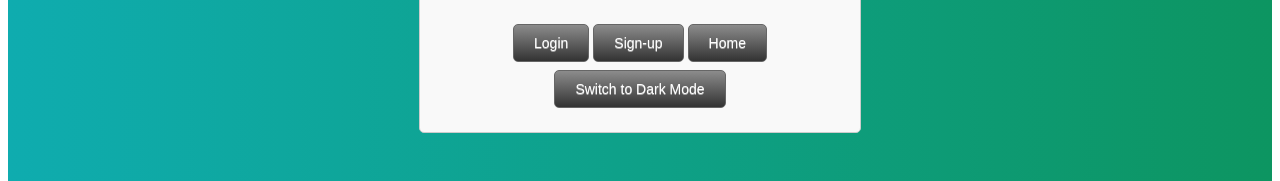
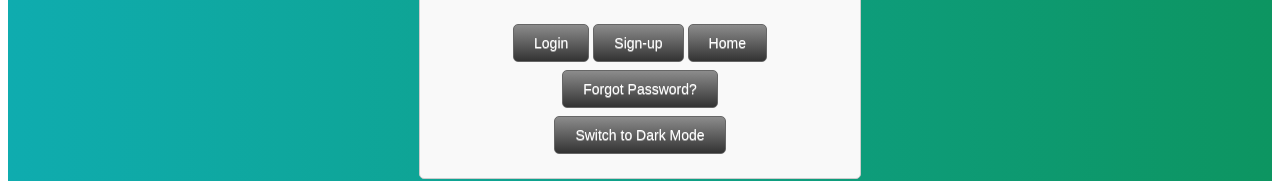
Before and after one commit to AntonioLabinjan/Projekt_PI, a Vue app: page /login in a window 1280 px wide. Shown: the part 417-598 px from the top of the page. Built offline with nearby package versions, Linux system fonts and the light colour scheme; no server answers.

Commit message:
Update LogIn.vue
Implementirao password reset opciju

```diff
--- a/src/views/LogIn.vue
+++ b/src/views/LogIn.vue
@@ -1,4 +1,3 @@
-/* eslint-disable */
 <template>
   <div class="login-container" :class="{ 'dark-mode': darkMode }">
     <h2>Login</h2>
@@ -13,8 +12,9 @@
       </div>
       <div class="button-group">
         <button type="submit" class="btn metallic-button">Login</button>
-        <button @click="goToSignUp" class="btn metallic-button">Sign-up</button>
-        <button @click="goBackHome" class="btn metallic-button">Home</button>
+        <button type="button" @click="goToSignUp" class="btn metallic-button">Sign-up</button>
+        <button type="button" @click="goBackHome" class="btn metallic-button">Home</button>
+        <button type="button" @click="resetPassword" class="btn metallic-button">Forgot Password?</button>
       </div>
     </form>
     <button @click="toggleDarkMode" class="btn metallic-button">{{ darkMode ? 'Switch to Light Mode' : 'Switch to Dark Mode' }}</button>
@@ -22,7 +22,7 @@
 </template>
 
 <script>
-import { signInWithEmailAndPassword } from 'firebase/auth';
+import { signInWithEmailAndPassword, sendPasswordResetEmail } from 'firebase/auth';
 import { auth } from '@/firebase';
 
 export default {
@@ -38,7 +38,7 @@ export default {
       signInWithEmailAndPassword(auth, this.loginEmail, this.loginPassword)
         .then(() => {
           alert('Login successful.');
-          this.$router.replace({ path: '/' });
+          this.$router.push({ path: '/' });
         })
         .catch(error => {
           switch (error.code) {
@@ -67,6 +67,20 @@ export default {
       } else {
         document.body.classList.remove('dark-mode');
       }
+    },
+    resetPassword() {
+      if (!this.loginEmail) {
+        alert('Please enter your email address.');
+        return;
+      }
+      sendPasswordResetEmail(auth, this.loginEmail)
+        .then(() => {
+          alert('Password reset email sent successfully.');
+        })
+        .catch(error => {
+          alert('Failed to send password reset email. Please try again later.');
+          console.error('Password reset error:', error);
+        });
     }
   }
 };
@@ -142,7 +156,6 @@ label {
   color: #fff;
 }
 
-
 .metallic-button {
   background: linear-gradient(to bottom, #8c8c8c, #333);
   border: 1px solid #666;
```
